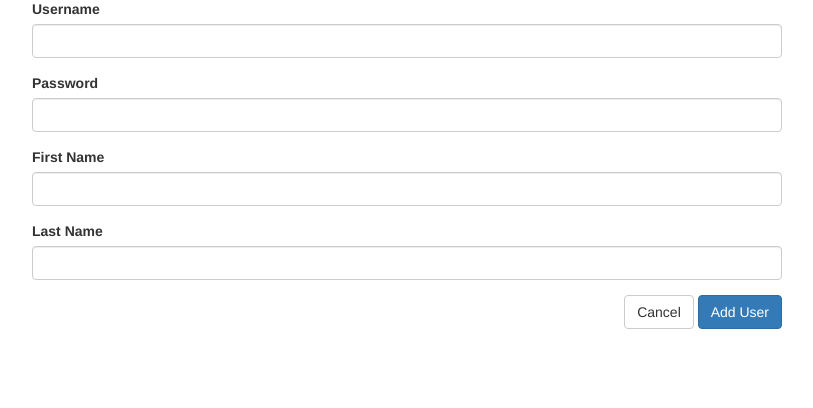
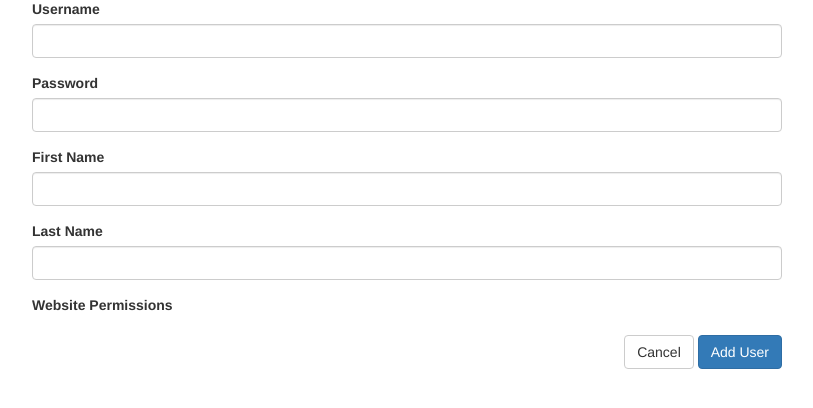
Before and after one commit to gravic/wordpress-deploy, a Flask app: page /users/add in a window 1280 px wide. Shown: the part 141-549 px from the top of the page, without its empty margins (233-1046 px from the left). Run offline with Flask 2, Linux system fonts and the light colour scheme; the visitor is signed in with stand-in values (Sample User, id 1); data comes from the database, SQL or seed files in the repository; data that the repository does not hold is empty; some libraries are stand-ins or nearby versions.

Commit message:
Indent website permissions list

```diff
--- a/static/css/styles.css
+++ b/static/css/styles.css
@@ -5,3 +5,7 @@ body {
 .table {
     margin-top: 20px;
 }
+
+.indent-10 {
+    margin-left: 10px;
+}
--- a/templates/users/add.html
+++ b/templates/users/add.html
@@ -24,6 +24,8 @@
                     <input class="form-control" type="text" name="last_name">
                 </div>
                 <div class="form-group">
+                    <label class="control-label">Website Permissions</label>
+                    <div class="indent-10">
                     {% for site in sites %}
                         <div class="checkbox">
                             <label>
@@ -31,6 +33,7 @@
                             </label>
                         </div>
                     {% endfor %}
+                    </div>
                 </div>
                 <div class="form-group pull-right">
                     <a class="btn btn-default" href="{{url_for('users')}}">Cancel</a>
--- a/templates/users/edit.html
+++ b/templates/users/edit.html
@@ -24,7 +24,8 @@
                     <input class="form-control" type="text" name="last_name" value="{{user.last_name}}">
                 </div>
                 <div class="form-group">
-                    <label>Website Permissions</label>
+                    <label class="control-label">Website Permissions</label>
+                    <div class="indent-10">
                         {% for site in sites %}
                         <div class="checkbox">
                             <label>
@@ -45,6 +46,7 @@
                         </div>
                         {% endfor %}
                     </div>
+                </div>
                 <div class="form-group pull-right">
                     <a class="btn btn-default" href="{{url_for('users')}}">Cancel</a>
                     <input class="btn btn-primary" type="submit" value="Update User">
```
Lines whose indentation alone changed are shown as unchanged.
